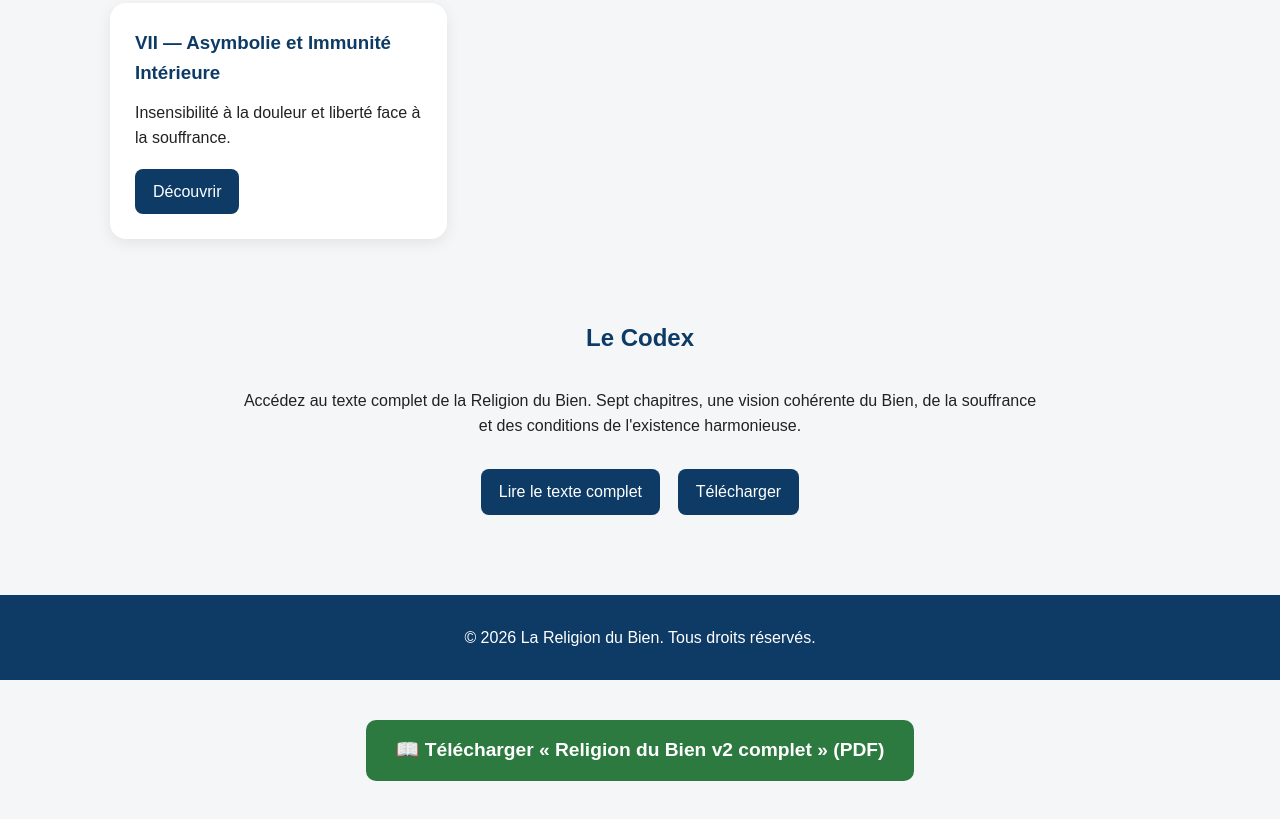
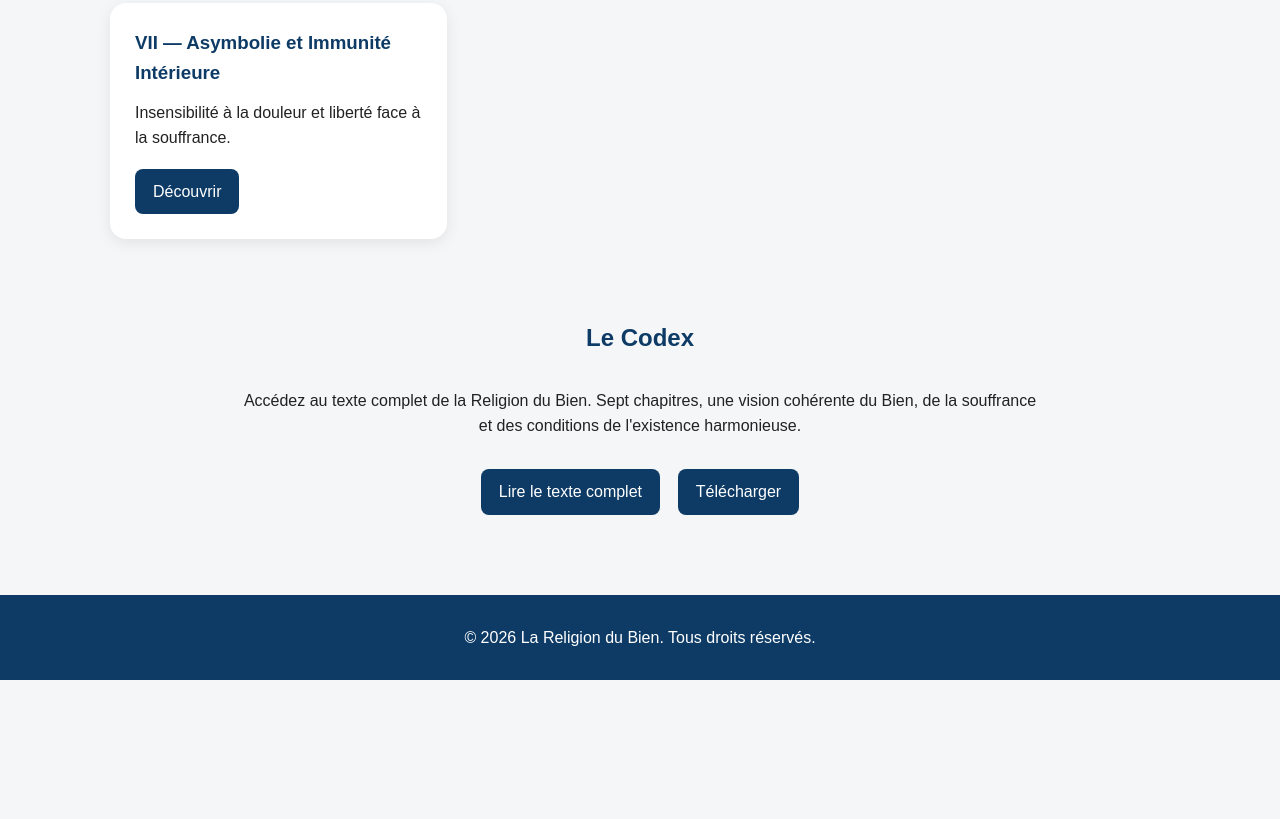
Before and after one commit to Kapdehendel/La-religion-du-Bien, a plain HTML site: page index.html in a window 1280 px wide. Shown: the part 1009-1828 px from the top of the page. After the commit the page ends 1689 px from the top, so only its background shows below. Drawn offline with Linux system fonts and the light colour scheme.

Commit message:
Update index.html

```diff
--- a/index.html
+++ b/index.html
@@ -256,19 +256,5 @@ Télécharger
 
 </footer>
 
-<div style="text-align:center; margin:40px 0;">
-    <a href="Religion%20du%20Bien%20v2%20complet.pdf" download
-       style="display:inline-block;
-              background:#2c7a3f;
-              color:white;
-              padding:15px 30px;
-              border-radius:10px;
-              text-decoration:none;
-              font-size:1.2em;
-              font-weight:bold;">
-        📖 Télécharger « Religion du Bien v2 complet » (PDF)
-    </a>
-</div>
-
 </body>
 </html>
```
